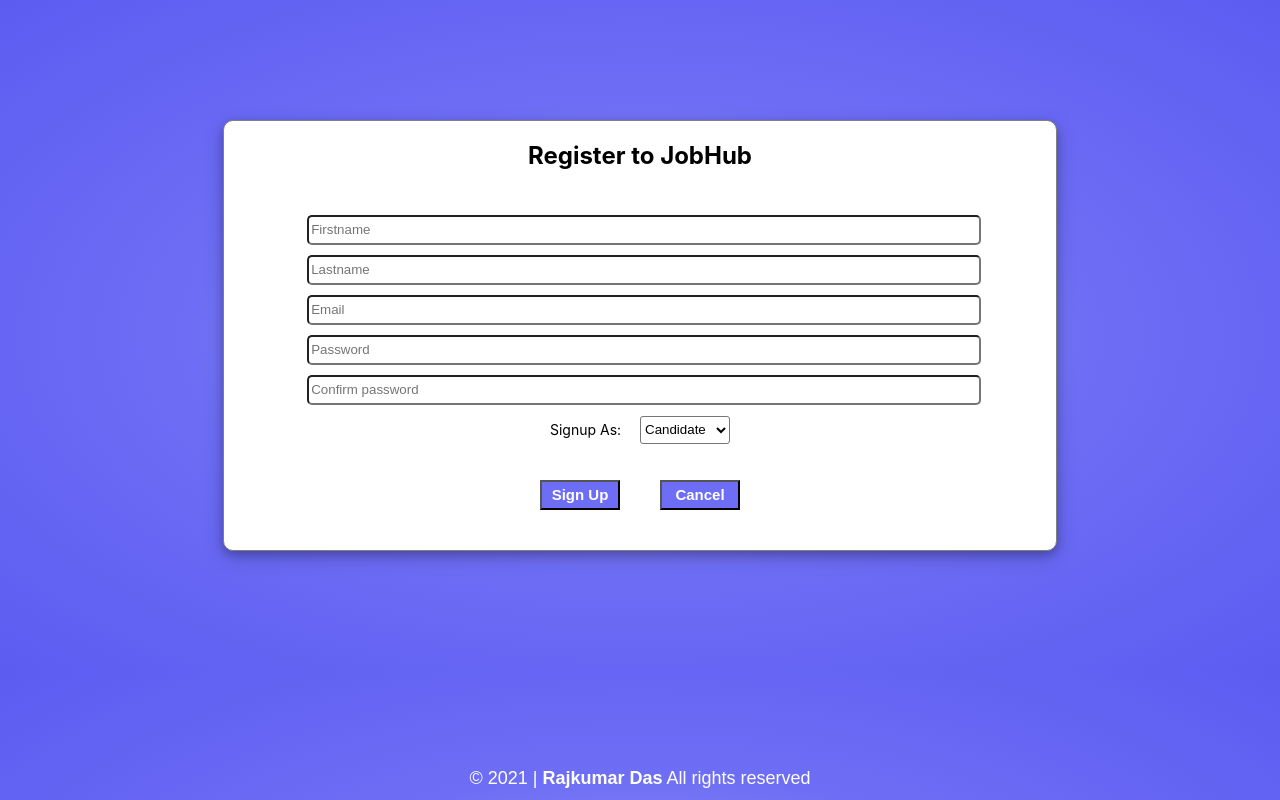
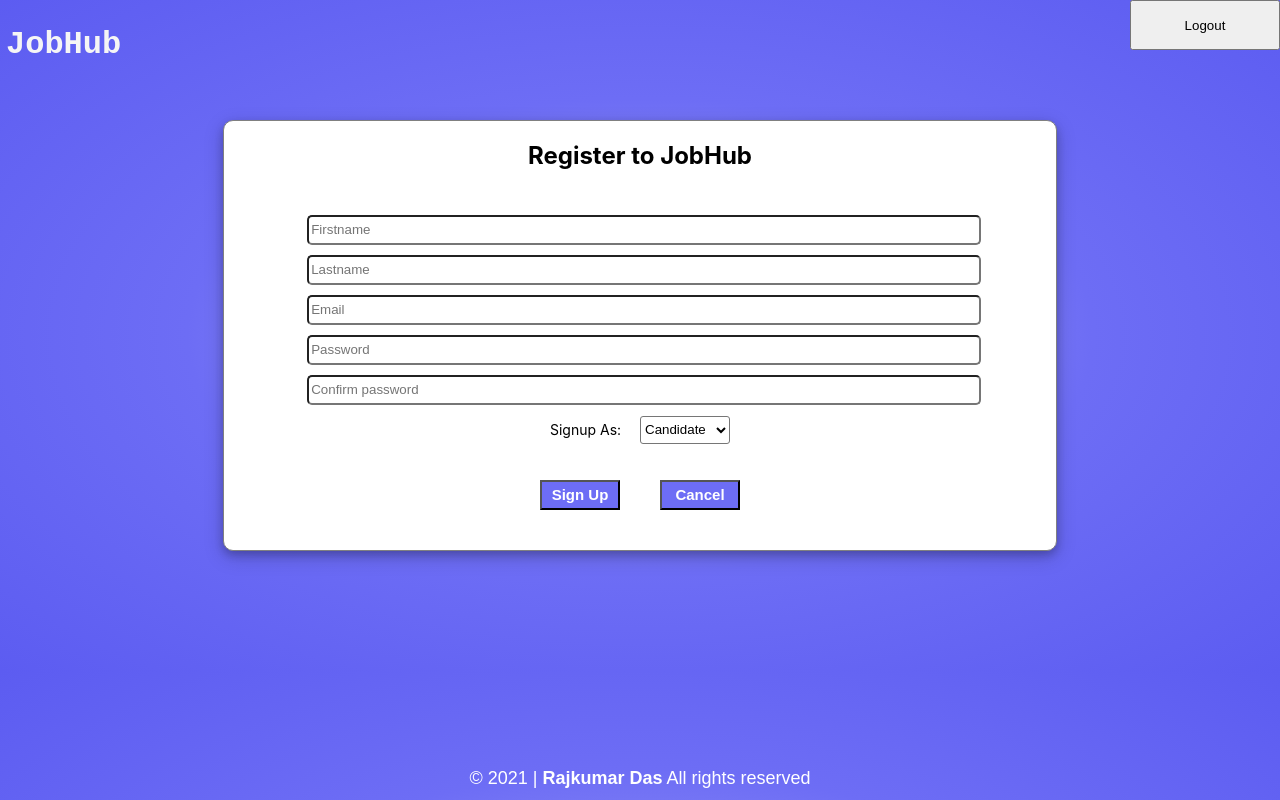
Before and after one commit to rajkumardas2701/job-search-frontend, a React (Create React App) app: page /signup in a window 1280 px wide. Built offline with nearby package versions, Linux system fonts and the light colour scheme.

Commit message:
Fix logout issue

```diff
--- a/src/components/App.js
+++ b/src/components/App.js
@@ -1,5 +1,3 @@
-// import Signin from './Signin';
-// import Signup from './Signup';
 import React, { useState, useEffect } from 'react';
 import axios from 'axios';
 import { useHistory } from 'react-router-dom';
@@ -15,11 +13,17 @@ const App = () => {
     logged_in: false,
     user: {},
   });
-
+  // const handleSignOut = () => {
+  //   setLoggedIn({
+  //     logged_in: false,
+  //     user: {},
+  //   });
+  // };
   const isLoggedIn = () => {
     axios
       .get('http://localhost:3001/api/v1/logged_in', { withCredentials: true })
       .then((response) => {
+        console.log('Response from App', response);
         if (response.data.logged_in && !loggedIn.logged_in) {
           setLoggedIn({
             logged_in: true,
@@ -60,13 +64,14 @@ const App = () => {
   return (
     <div className="App">
       <NavBar
-        loggedIn={loggedIn.logged_in}
+        isLoggedIn={loggedIn.logged_in}
+        // props={loggedIn}
         user={loggedIn.user}
-        handleLogout={setLoggedIn}
+        handleSignOut={(loggedIn) => setLoggedIn(loggedIn)}
       />
-      <Jobs />
+      <Jobs isLoggedIn={loggedIn.logged_in} />
       <Footer />
-      {console.log(loggedIn.logged_in)}
+      {console.log('from App return', loggedIn)}
     </div>
   );
 };
--- a/src/layouts/Navbar.js
+++ b/src/layouts/Navbar.js
@@ -4,24 +4,26 @@ import PropTypes from 'prop-types';
 import axios from 'axios';
 import '../styles/NavBar.css';
 
-const NavBar = ({ loggedIn, user, handlelogout }) => {
-  console.log(loggedIn);
+const NavBar = ({ isLoggedIn, user, handleSignOut }) => {
   const history = useHistory();
-  const [state, setState] = useState(loggedIn);
+  const [loginState, setLoginState] = useState(isLoggedIn);
+  const [userState, setUserState] = useState(user);
   useEffect(() => {
-    setState(loggedIn);
-  }, [loggedIn]);
+    setLoginState(isLoggedIn);
+    setUserState(user);
+  }, [isLoggedIn, user]);
 
-  const handleSignOut = (event) => {
+  const handlelogout = (event) => {
     event.preventDefault();
     console.log('inside handle logout');
-    axios.post('http://localhost:3001/api/v1/logout', { withCredentials: true })
+    axios.delete(`http://localhost:3001/api/v1/sessions/${userState.id}`, { withCredentials: true })
       .then((response) => {
-        console.log(response);
-        handlelogout({
+        console.log('Response from Logout', response);
+        handleSignOut({
           logged_in: false,
           user: {},
         });
+        console.log('reached end of logout');
       })
       .catch((error) => {
         console.log(error);
@@ -29,55 +31,68 @@ const NavBar = ({ loggedIn, user, handlelogout }) => {
     history.push('/signin');
   };
 
+  const handlelogin = (event) => {
+    event.preventDefault();
+    history.push('/signin');
+  };
+
+  let showUser;
+
+  if (userState && userState.firstname === undefined) {
+    showUser = '';
+  } else if (userState) {
+    showUser = `Hello, ${userState.firstname}`;
+  } else {
+    showUser = '';
+  }
+  const btnfunc = (loginState) => {
+    if (loginState) {
+      return (
+        <button
+          type="button"
+          className="logout-btn"
+          onClick={handlelogout}
+        >
+          Logout
+        </button>
+      );
+    }
+    return (
+      <button
+        type="button"
+        className="logout-btn"
+        onClick={handlelogin}
+      >
+        Login
+      </button>
+    );
+  };
   return (
     <>
-      {console.log(loggedIn)}
-      {
-        (state)
-
-          ? (
-
+      {console.log('from Nav return', loginState)}
       <div className="navbar">
         <div>
           <Link to="/" className="logoAnc">
             <h1 className="logoHead" data-testid="navbar-heading">JobHub</h1>
           </Link>
         </div>
-              <div>
-                {
-          user.firstname ? `Hello, ${user.firstname}` : ''
-        }
+        <div>{showUser}</div>
+        <div>{btnfunc(loginState)}</div>
       </div>
-              {
-          (loggedIn)
-            ? (
-              <button type="button" onClick={handleSignOut} className="login-logout-btn">Logout</button>
-            ) : (
-              <div>
-                <Link to="/signin">Signin</Link>
-                <Link to="/signup">Signup</Link>
-              </div>
-            )
-          }
-            </div>
-          )
-          : (
-            <div />
-          )
-      }
     </>
   );
 };
 
 NavBar.propTypes = {
-  loggedIn: PropTypes.bool,
+  isLoggedIn: PropTypes.bool,
   user: PropTypes.oneOfType([PropTypes.array, PropTypes.object]),
-  handlelogout: PropTypes.func.isRequired,
+  handleSignOut: PropTypes.func,
 };
 
 NavBar.defaultProps = {
-  loggedIn: false,
+  isLoggedIn: true,
   user: {},
+  handleSignOut: () => {},
 };
 
 export default NavBar;
--- a/src/styles/NavBar.css
+++ b/src/styles/NavBar.css
@@ -27,7 +27,7 @@
   height: 50px;
 }
 
-.login-logout-btn {
+.logout-btn {
   width: 150px;
   height: 50px;
 }
```
Lines whose indentation alone changed are shown as unchanged.
